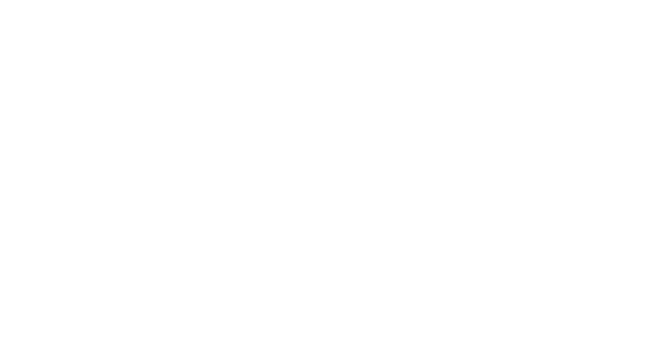
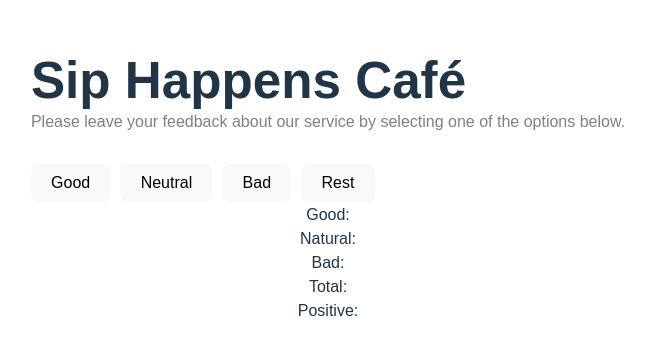
Before and after one commit to Christina-Mikheyeva/goit-react-hw-02, a React (Vite) app: page / in a window 1280 px wide. Shown: the part 212-566 px from the top of the page, without its empty margins (312-965 px from the left). Built offline with nearby package versions, Linux system fonts and the light colour scheme.

Commit message:
Upgrade
Added all components and css styles

```diff
--- a/src/App.jsx
+++ b/src/App.jsx
@@ -1,10 +1,22 @@
-// Import main
+// CSS
 import "./App.css";
-// Components
+
+// Libbers
 
 // Jason Data
 
+// Components
+import Description from "./components/Description/Description";
+import Feedback from "./components/Feedback/Feedback";
+import Options from "./components/Options/Options";
+
 const App = () => {
-  return <></>;
+  return (
+    <>
+      <Description />
+      <Options />
+      <Feedback />
+    </>
+  );
 };
 export default App;
--- /dev/null
+++ b/src/components/Description/Description.jsx
@@ -0,0 +1,15 @@
+import css from "./Description.module.css";
+
+const Description = () => {
+  return (
+    <div>
+      <h1 className={css.title}>Sip Happens Café</h1>
+      <p className={css.text}>
+        Please leave your feedback about our service by selecting one of the
+        options below.
+      </p>
+    </div>
+  );
+};
+
+export default Description;
--- /dev/null
+++ b/src/components/Description/Description.module.css
@@ -0,0 +1,7 @@
+.title {
+  text-align: left;
+}
+
+.text {
+  color: gray;
+}
--- /dev/null
+++ b/src/components/Feedback/Feddback.module.css
@@ -0,0 +1,8 @@
+.listFeedback {
+  text-align: left;
+  margin-top: 30px;
+}
+
+.feedback:not(:last-child) {
+  margin-bottom: 10px;
+}
--- /dev/null
+++ b/src/components/Feedback/Feedback.jsx
@@ -0,0 +1,17 @@
+import css from "./Feddback.module.css";
+
+const Feedback = () => {
+  return (
+    <div>
+      <ul className="listFeedback">
+        <li className="feedback">Good:{}</li>
+        <li className="feedback">Natural:{}</li>
+        <li className="feedback">Bad:{}</li>
+        <li className="feedback">Total:{}</li>
+        <li className="feedback">Positive:{}</li>
+      </ul>
+    </div>
+  );
+};
+
+export default Feedback;
--- /dev/null
+++ b/src/components/Options/Options.jsx
@@ -0,0 +1,38 @@
+import { useState } from "react";
+import css from "./Options.module.css";
+
+const Options = () => {
+  const [click, setClick] = useState(0);
+  const handelClick = (id) => {
+    setClick(click + 1);
+    console.log("click", id);
+  };
+  return (
+    <div>
+      <ul className={css.btnList}>
+        <li>
+          <button type="button" onClick={() => handelClick(1)}>
+            Good
+          </button>
+        </li>
+        <li>
+          <button type="button" onClick={() => handelClick(2)}>
+            Neutral
+          </button>
+        </li>
+        <li>
+          <button type="button" onClick={() => handelClick(3)}>
+            Bad
+          </button>
+        </li>
+        <li>
+          <button type="button" onClick={() => handelClick(4)}>
+            Rest
+          </button>
+        </li>
+      </ul>
+    </div>
+  );
+};
+
+export default Options;
--- /dev/null
+++ b/src/components/Options/Options.module.css
@@ -0,0 +1,5 @@
+.btnList {
+  display: flex;
+  gap: 10px;
+  margin-top: 30px;
+}
```
